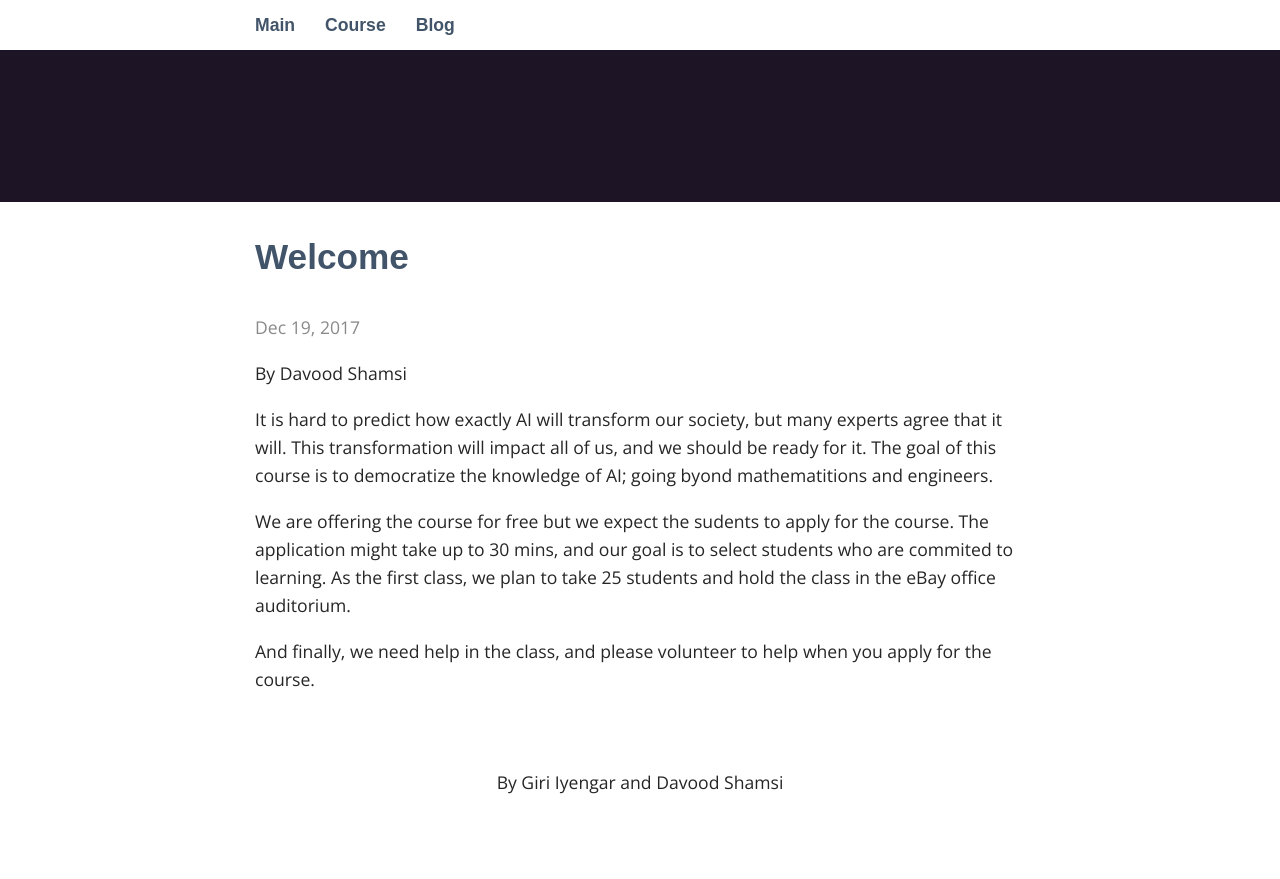
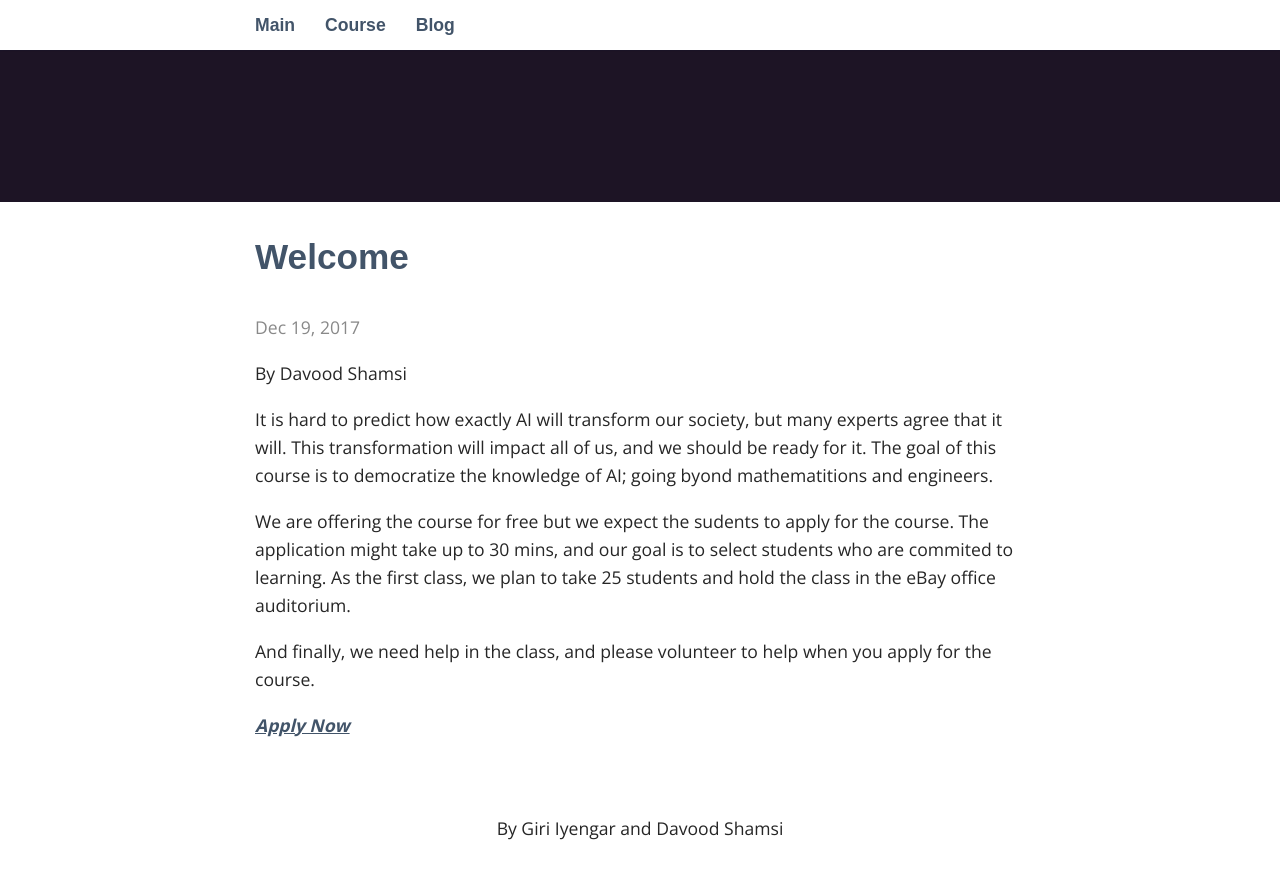
Before and after one commit to ai4all/ai4all.github.io, a Jekyll site: the page built from _posts/2017-12-19-welcome.md, in a window 1280 px wide and 900 px high, scrolled down 298 px. Shown: the top 879 px of the window. Built offline with Jekyll 4.4.1, drawn with Linux system fonts in a browser that asks for light colours; some web fonts are replaced; before the commit the page ends 1152 px from its top, so only the background shows below that.

Commit message:
Update 2017-12-19-welcome.md

```diff
--- a/_posts/2017-12-19-welcome.md
+++ b/_posts/2017-12-19-welcome.md
@@ -11,3 +11,6 @@ It is hard to predict how exactly AI will transform our society, but many expert
 We are offering the course for free but we expect the sudents to apply for the course. The application might take up to 30 mins, and our goal is to select students who are commited to learning. As the first class, we plan to take 25 students and hold the class in the eBay office auditorium.
 
 And finally, we need help in the class, and please volunteer to help when you apply for the course.
+
+
+<a href="https://docs.google.com/forms/d/1uBJKlEwfSgo3ZzcnGw3sMHCCQ7OloIWNi6f3ABbPDB4/edit"> *Apply Now*  </a>
```
